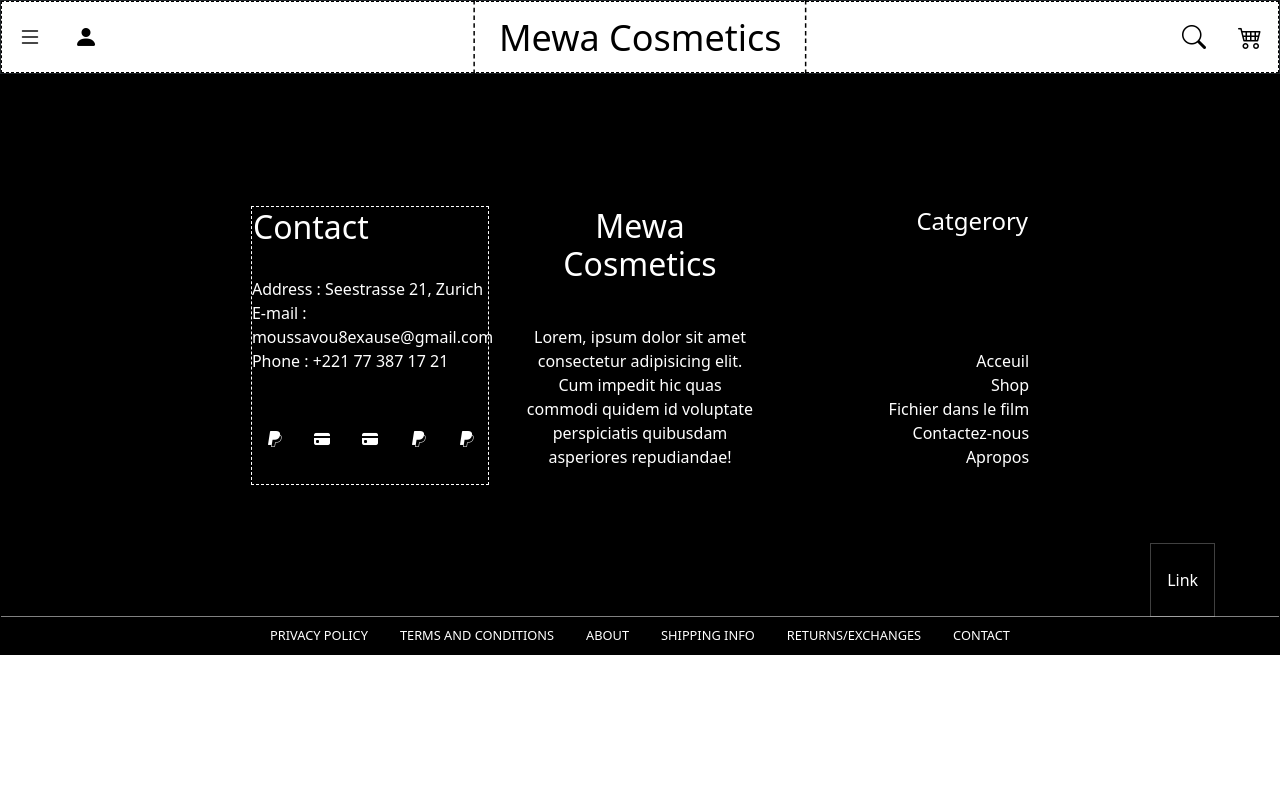
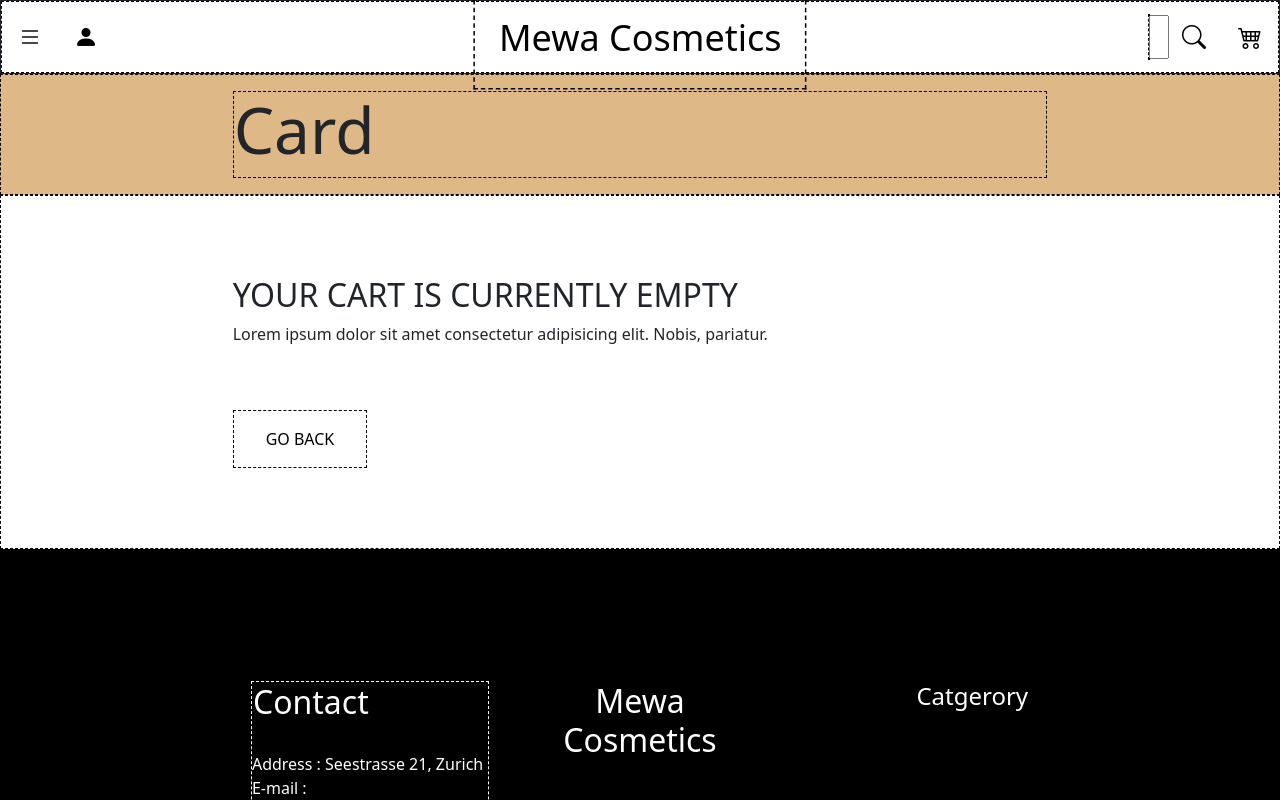
Before and after one commit to Athom242/CosmeticsMewa, a React (Create React App) app: page /shopPageAction in a window 1280 px wide. Shown: the top 800 px of the page. Built offline with nearby package versions, Linux system fonts and the light colour scheme.

Commit message:
Modification de la fonction search

```diff
--- a/src/component/headerPage/navigation.jsx
+++ b/src/component/headerPage/navigation.jsx
@@ -97,11 +97,14 @@ export function Navigation(props){
 
                 <div className="navRight">
                     <li id="searchProduct">
+                        <form action="#" className="searchForm">
+                            <input type="search" name="" id="" />
+                        </form>
                         <a href="#" onClick={handleDisplayPageAction} id="search" ref={linkRef}><i class="bi bi-search"></i></a>
                     </li>
 
                     <li id="shopListProduct">
-                        <Link to="./shopPageAction"  id="shop" ref={linkRef}><i class="bi bi-cart4"></i></Link>
+                        <Link to="/shopPageAction"  id="shop" ref={linkRef}><i class="bi bi-cart4"></i></Link>
                     </li>
                 </div>
             </div>
--- a/src/pages/shopPageAction.jsx
+++ b/src/pages/shopPageAction.jsx
@@ -1,14 +1,56 @@
-import React from "react";
+import React, { useState } from "react";
 import Header from "../component/headerPage/navigation";
 import Footer from "../component/Footer/footer";
+import { Link } from "react-router-dom";
 
 // import { Footer, Header } from "./home";
+function EmptyShop(props){
+    return(
+        <div className="emptyShop">
+
+                <h1 className="title">YOUR CART IS CURRENTLY EMPTY</h1>
+                <p className="shortDescr">Lorem ipsum dolor sit amet consectetur adipisicing elit. Nobis, pariatur.</p>
+
+                <Link to="/" id="actionReturn">GO BACK</Link>
+        </div>
+    )
+}
 
 
+function ContaintTable(props){
+    return(
+        <table>
+        <thead></thead>
+        <tbody>
+
+        </tbody>
+        <tfoot>
+            Bonjour tout le monde
+        </tfoot>
+    </table>
+    )
+}
+
 export default function ShopPageAction(props){
+    const [itemProduct,setItemProduct]=useState([]);
+
     return(
         <div className="shopPageAction">
             <Header/>
+            <div className="headerTitle">
+                <div className="containt">
+                    <h1>Card</h1>
+                </div>
+            </div>
+
+            <div className="shopPageContaint">
+
+                <div className="containt">
+                    {itemProduct.length?<ContaintTable/>:<EmptyShop/>}
+                </div>
+
+            </div>
+
             <Footer/>
         </div>
     )
--- /dev/null
+++ b/src/styles/pages/component/shopPageAction.scss
@@ -0,0 +1,54 @@
+.shopPageAction{
+
+}
+
+
+.headerTitle ,.shopPageContaint {
+    .containt{
+        width: calc($widthSectionBrand * .85);
+        margin: 1rem auto;
+    }
+}
+
+
+.headerTitle{
+    background: burlywood;
+    // height: 10rem;
+    // @include border();
+    border: 1px dashed black;
+
+    .containt{
+
+        border: 1px dashed black;
+        // margin: 1rem;
+
+        h1{
+            font-size: 4rem;
+    }}
+}
+
+.shopPageContaint{
+    border: 1px dashed black;
+    background-color: white;
+    padding: 4rem 0px;
+
+    // width: $widthSectionBrand;
+}
+
+.emptyShop{
+
+        #actionReturn{
+            display: inline-block;
+            border: 1px dashed black;
+
+            padding: 1rem 2rem ;
+        }
+
+        .title{
+            font-size: 2rem;
+        }
+
+        .shortDescr{
+            margin-bottom: 4rem;
+        }
+}
--- a/src/styles/pages/home.scss
+++ b/src/styles/pages/home.scss
@@ -113,6 +113,42 @@ header{
 
     li{
         position: relative;
+    }
+
+    .navRight{
+
+        position: relative;
+
+        .searchForm{
+            border: 1px dashed black;
+            // padding: 1rem;
+            position: absolute;
+            top: 50%;
+            right: 100%;
+            width: 0rem;
+
+            margin-right: 1rem;
+
+            transform: translateY(-50%);
+
+
+            input{
+                width: 0px;
+                padding: .5rem;
+                position: relative;
+                background: trans;
+                // position: absolute;
+                // top: 50%;
+                // right: 50%;
+
+                // transform: translate(0px,-50%);
+            }
+        }
+        #searchProduct{
+            display: flex;
+            align-items: center;
+            justify-content: space-between
+        }
     }
 }
 
@@ -475,7 +511,7 @@ footer{
             // justify-content: flex-end;
             &>*{
                 @include flex();
-                @include centerFlex();
+                @include centerFlex($posJustify:flex-start);
                 @include border();
                 padding: 0px;
 
@@ -585,4 +621,5 @@ footer{
 @import "./sectionTestimonial.scss";
 @import "./sectionProductItem.scss";
 
-@import "./component/actionPageItem.scss"
+@import "./component/actionPageItem.scss";
+@import "./component/shopPageAction.scss";
```
